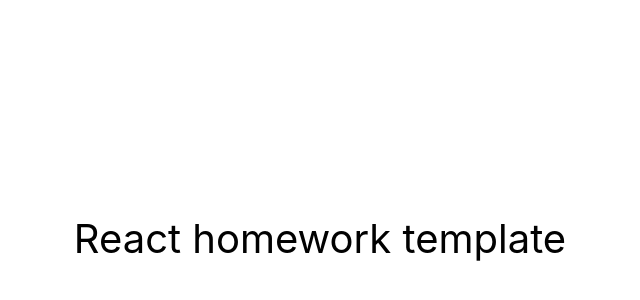
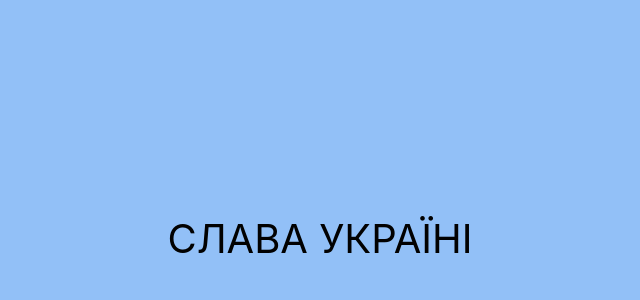
Before and after one commit to Primushko/goit-react-hw-07-phonebook, a React (Create React App) app: page / in a window 1280 px wide. Shown: the part 162-462 px from the top of the page, without its empty margins (320-960 px from the left). Built offline with nearby package versions, Linux system fonts and the light colour scheme.

Commit message:
22/03_________3/07/23

```diff
--- a/src/components/App.jsx
+++ b/src/components/App.jsx
@@ -7,10 +7,10 @@ export const App = () => {
         justifyContent: 'center',
         alignItems: 'center',
         fontSize: 40,
-        color: '#010101'
+        color: '#010101',
       }}
     >
-      React homework template
+      СЛАВА УКРАЇНІ
     </div>
   );
 };
--- a/src/index.css
+++ b/src/index.css
@@ -7,6 +7,7 @@ body {
     sans-serif;
   -webkit-font-smoothing: antialiased;
   -moz-osx-font-smoothing: grayscale;
+  background-color: #92c0f7;
 }
 
 code {
```
Also changed, not shown: package.json (+10 -2 lines), 1 other file (tests, documents, lock files or other folders).
